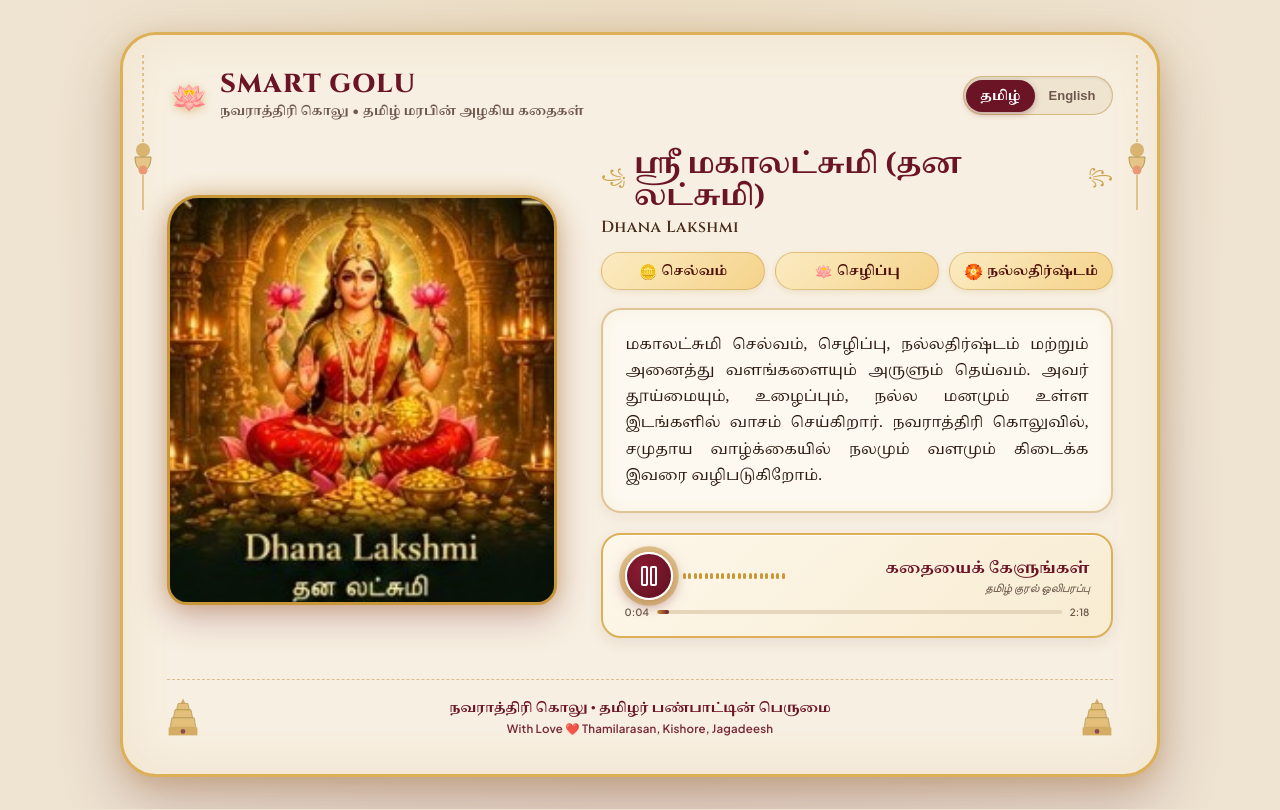
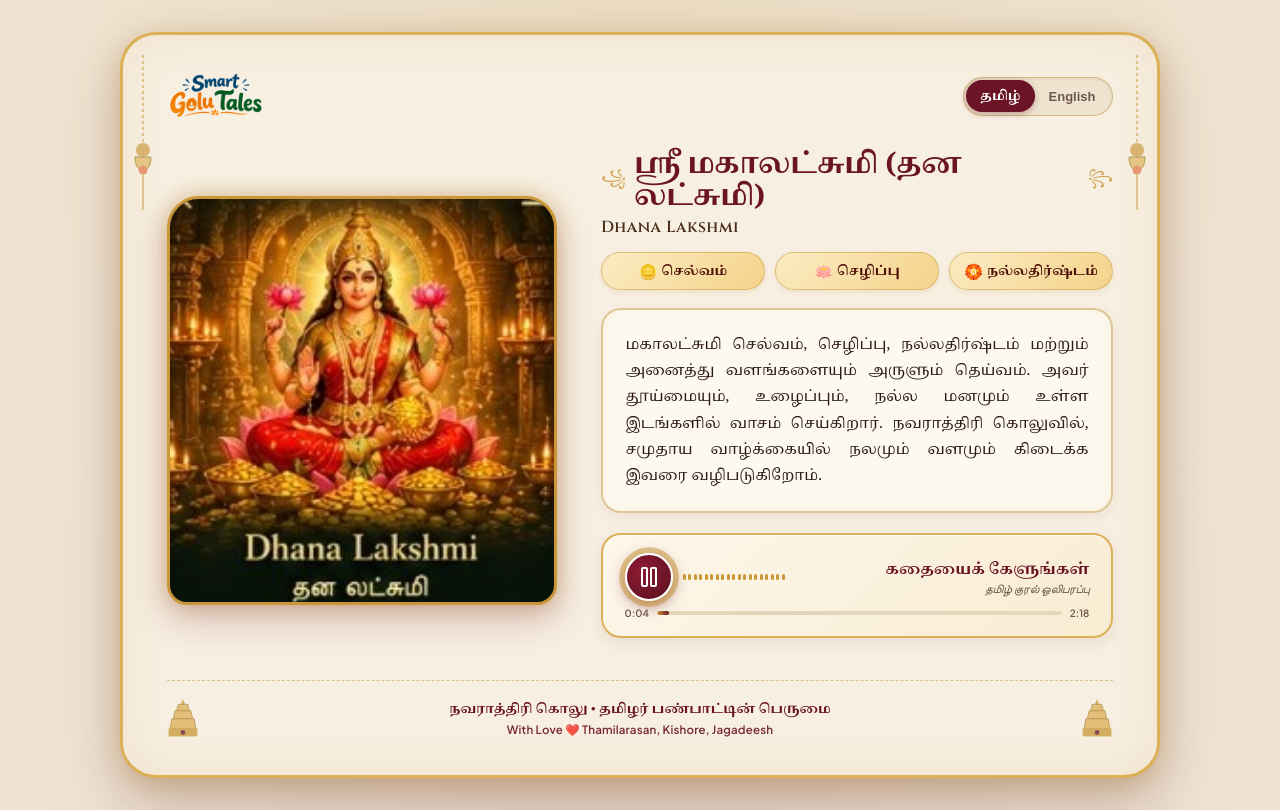
Before and after one commit to Thamilarasan-gp/tech_golu, a Next.js app: page / in a window 1280 px wide. Built offline with nearby package versions, Linux system fonts and the light colour scheme; no server answers; the database is empty; a web font is replaced by a local one.

Commit message:
feat: use Smart Golu Tales brand logo and remove header subtitle

```diff
--- a/app/globals.css
+++ b/app/globals.css
@@ -103,14 +103,18 @@ body {
   gap: 9px;
 }
 
-.lotus-logo {
-  width: 38px;
-  height: 38px;
+.header-logo-wrapper {
   display: flex;
   align-items: center;
-  justify-content: center;
-  font-size: 24px;
-  filter: drop-shadow(0 2px 4px rgba(201, 151, 56, 0.5));
+  margin-bottom: 2px;
+}
+
+.header-brand-logo {
+  height: 38px;
+  width: auto;
+  max-width: 155px;
+  object-fit: contain;
+  display: block;
 }
 
 .header-title-box h1 {
@@ -559,6 +563,11 @@ body {
     display: none !important;
   }
 
+  .header-brand-logo {
+    height: 32px;
+    max-width: 130px;
+  }
+
   .mandapam-arch {
     max-width: 360px;
     margin: 0 auto;
@@ -636,14 +645,9 @@ body {
     margin-bottom: 1.75rem;
   }
 
-  .lotus-logo {
-    font-size: 30px;
-    width: 44px;
-    height: 44px;
-  }
-
-  .header-title-box h1 {
-    font-size: 26px;
+  .header-brand-logo {
+    height: 48px;
+    max-width: 190px;
   }
 
   .header-subtitle {
--- a/app/page.tsx
+++ b/app/page.tsx
@@ -300,14 +300,15 @@ export default function SmartGoluHeritageApp() {
       {/* Top Header Bar */}
       <header className="header-bar">
         <div className="header-left">
-          <div className="lotus-logo">🪷</div>
-          <div className="header-title-box">
-            <h1>SMART GOLU</h1>
-            <p className={`header-subtitle ${currentLang === "ta" ? "tamil-font" : ""}`}>
-              {currentLang === "ta"
-                ? "நவராத்திரி கொலு • தமிழ் மரபின் அழகிய கதைகள்"
-                : "Navaratri Golu • Stories of Our Heritage"}
-            </p>
+          <div className="header-logo-wrapper">
+            <Image
+              src="/images/smart-golu-tales.png"
+              alt="Smart Golu Tales"
+              width={150}
+              height={74}
+              priority
+              className="header-brand-logo"
+            />
           </div>
         </div>
 
```
Also changed, not shown: public/images/smart-golu-tales.png (added).
